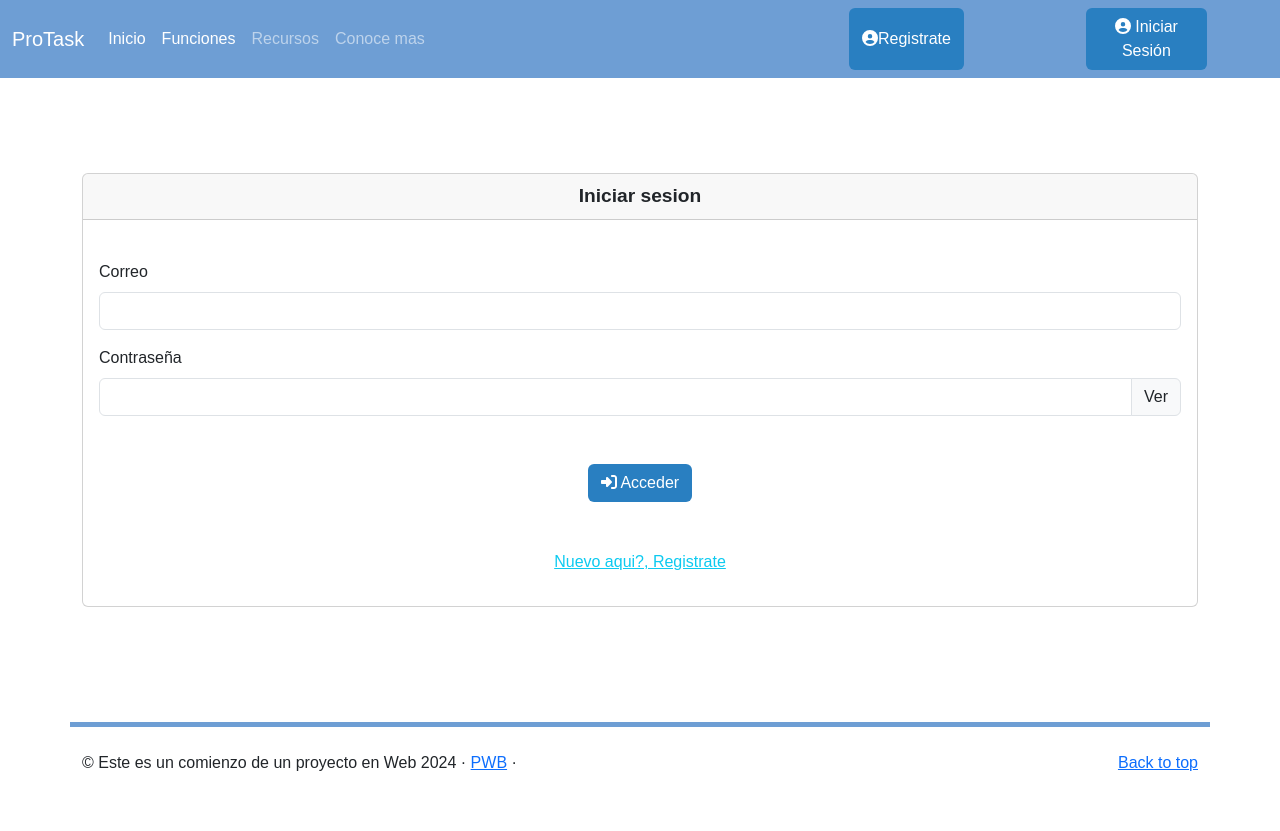
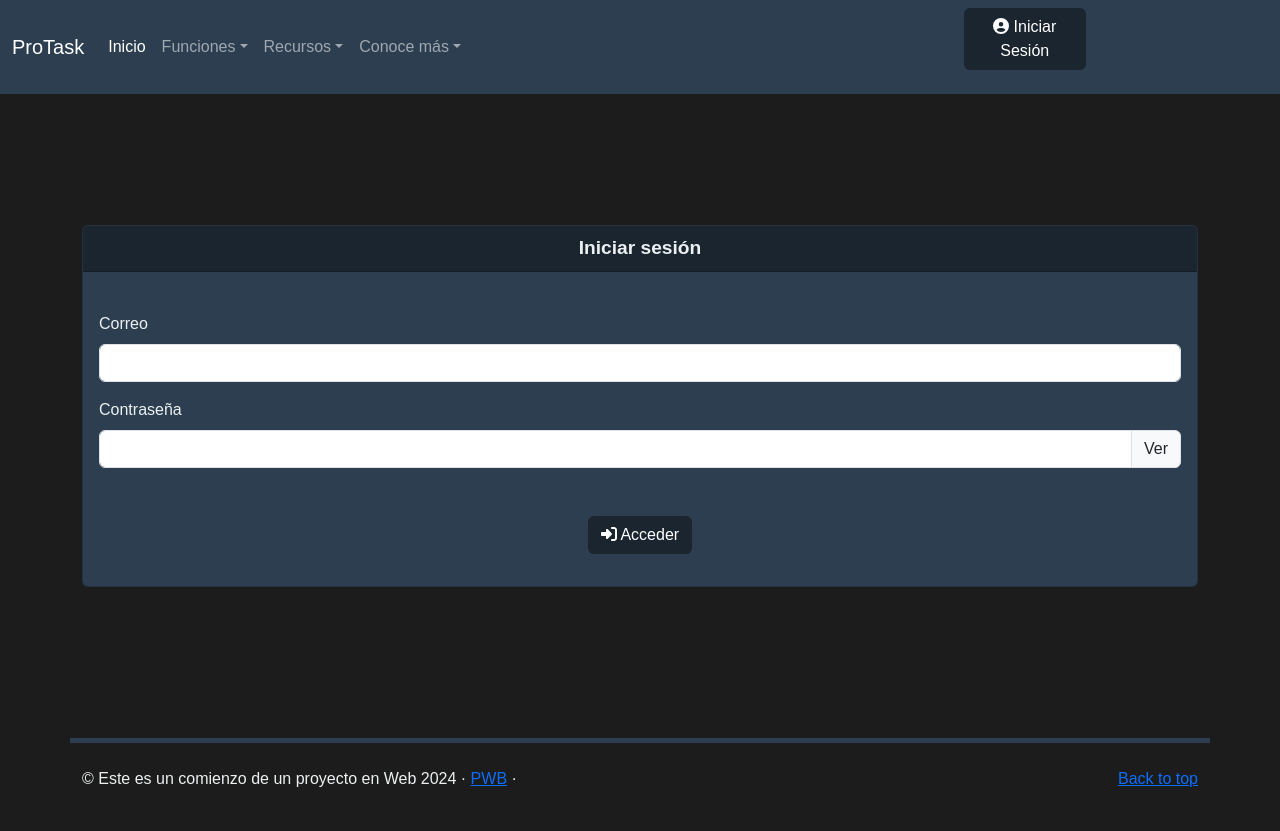
Before and after one commit to AbMonts/RepoWebProyecto, a PHP site: page /login.php in a window 1280 px wide. Before the commit the page ends 771 px from the top, so only its background shows below. Run offline with PHP 8.4, Linux system fonts and the light colour scheme; some libraries are stand-ins or nearby versions.

Commit message:
juntando cambios

```diff
--- a/vistas/css/estilos.css
+++ b/vistas/css/estilos.css
@@ -1,18 +1,12 @@
 :root{
-    --fondo:#6e9ed4 ;
-    --fondo-resalte:#297fc1;
-    --fondo-resalte2:#30bbe1;
+    --fondo:#2c3e50; /* Fondo oscuro */
+    --fondo-resalte:#1a252f; /* Fondo resalte oscuro */
+    --fondo-resalte2:#34495e; /* Fondo resalte2 oscuro */
 }
+
 .bg-pink{
     background-color:var(--fondo);
 }
-.valido {
-    border-color: green;
-  }
-
-  .novalido {
-    border-color: red;
-  }
 
 nav .form-control{
     border-radius: 0;
@@ -38,13 +32,13 @@ nav .dropdown-item:hover {
 }
 
 .btn-pink{
-    background-color: var(--fondo-resalte);
-    color: white;
+    background-color: var(--fondo-resalte) !important;
+    color: white !important;
 }
 
 .btn-pink:hover{
-    background-color: var(--fondo-resalte2);
-    color: white;
+    background-color: var(--fondo-resalte2) !important;
+    color: white !important;
 }
 
 .featurette-divider{
@@ -59,7 +53,6 @@ main{
 footer{
     border-top: 5px solid var(--fondo);
 }
-
 
 form > div > div:not(.input-group){
     display: none;
@@ -79,41 +72,50 @@ form div div.input-group:has(.novalido) ~ div{
 
 form.validado input:invalid, .novalido{
     border: 1px solid red !important;
-
 }
 
 body {
     font-family: Arial, sans-serif;
+    background-color: #1c1c1c; /* Fondo oscuro para el cuerpo */
+    color: #ecf0f1; /* Texto claro */
 }
+
 .container {
     margin-top: 20px;
 }
+
 .search-bar form {
     margin-bottom: 20px;
     display: flex;
     justify-content: center;
 }
+
 .tasks-container {
-    background-color: #8FBC8F;
+    background-color: #34495e; /* Fondo oscuro para tasks-container */
     height: 300px;
     margin-bottom: 20px;
     padding: 20px;
     overflow-y: auto;
 }
+
 .button-group {
     display: flex;
     justify-content: space-between;
 }
+
 .card {
     margin: 0 auto !important;
     height: 100% !important;
+    background-color: #2c3e50; /* Fondo oscuro para las tarjetas */
+    color: #ecf0f1; /* Texto claro para las tarjetas */
 }
-
 
 .card-header {
     text-align: center !important;
     font-size: larger !important;
     font-weight: bold !important;
+    background-color: #1a252f; /* Fondo oscuro para el encabezado de la tarjeta */
+    color: #ecf0f1; /* Texto claro para el encabezado */
 }
 
 .barras{
@@ -123,14 +125,12 @@ body {
 }
 
 .targetasInfo{
-
     display: flex;
     flex-direction: row;
     justify-content: space-around;
-
 }
 
-.card-item{
-    width: 70% !important;
-    height: auto !important;
-  }
+.card .item{
+    flex-grow: 7 !important; /* default 0 */
+    width: 70%;
+}
--- a/vistas/login.php
+++ b/vistas/login.php
@@ -1,3 +1,42 @@
+<?php
+// Always start with session_start() at the very top
+session_start();
+
+// Include required files and initialize variables
+require_once "../datos/DAOUsuario.php";
+require("menuPublico.php");
+
+$error = false;
+$correo = $password = $form_validado = "";
+$mensaje_error = "";
+
+// Process form submission
+if ($_SERVER["REQUEST_METHOD"] == "POST") {
+    $correo = $_POST["txtEmail"];
+    $password = $_POST["txtPassword"];
+
+    if (filter_var($correo, FILTER_VALIDATE_EMAIL) !== false && strlen(trim($password)) > 0) {
+        $dao = new DAOUsuario();
+        $usuario = $dao->autenticar($correo, $password);
+
+        if ($usuario != null) {
+            // If authentication is successful, set session variables and redirect
+            $_SESSION["id"] = $usuario->id;
+            $_SESSION["rol"] = $usuario->rol;
+            header("Location: home.php");
+            exit(); // Ensure script stops executing after redirection
+        } else {
+            $error = true; // If the user is null
+            $mensaje_error = "El correo o la contraseña son incorrectos.";
+        }
+    } else {
+        $form_validado = "validado";
+        $mensaje_error = "Por favor, ingrese un correo válido y una contraseña.";
+    }
+}
+
+// The HTML output starts here
+?>
 <!doctype html>
 <html lang="en">
 
@@ -10,102 +49,50 @@
         integrity="sha512-DTOQO9RWCH3ppGqcWaEA1BIZOC6xxalwEsw9c2QQeAIftl+Vegovlnee1c9QX4TctnWMn13TZye+giMm8e2LwA=="
         crossorigin="anonymous" referrerpolicy="no-referrer" />
     <link rel="stylesheet" href="css/estilos.css">
-
-
 </head>
 
 <body>
     <?php
-    require("menuPublico.php");
-    require_once "../datos/DAOUsuario.php";
+    // Include the navigation menu
+    //require("menuPublico.php");
 
-    $error = false;
-    $correo = $password = $form_validado = "";
-    $mensaje_error = "";
-
-    // Asegúrate de que se han recibido los datos del formulario
-    if ($_SERVER["REQUEST_METHOD"] == "POST") {
-        $correo = $_POST["txtEmail"];
-        $password = $_POST["txtPassword"];
-
-        if (filter_var($correo, FILTER_VALIDATE_EMAIL) !== false && strlen(trim($password)) > 0) {
-            $dao = new DAOUsuario();
-            $usuario = $dao->autenticar($correo, $password);
-
-            if ($usuario != null) {
-                session_start();
-                $_SESSION["id"] = $usuario->id;
-                $_SESSION["rol"] = $usuario->rol;
-                header("Location: home.php");
-                exit();
-            } else {
-                $error = true; // Si el usuario es null
-                $mensaje_error = "El correo o la contraseña son incorrectos.";
-            }
-        } else {
-            $form_validado = "validado";
-            $mensaje_error = "Por favor, ingrese un correo válido y una contraseña.";
-        }
-    }
-
-    // Si hay un error, se mostrará el mensaje correspondiente
+    // If there was an error, display it here
     if ($error) {
         echo "<div class='alert alert-danger'>$mensaje_error</div>";
     }
     ?>
-
     <main class="d-flex">
         <div class="container my-4 align-self-center">
             <div class="card">
                 <div class="card-header">
-                    Iniciar sesion
+                    Iniciar sesión
                 </div>
                 <div class="card-body">
                     <form method="post" class="<?= $form_validado ?>">
                         <div class="mb-3 mt-4">
                             <label for="txtEmail" class="form-label">Correo</label>
                             <input type="email" class="form-control" pattern="^[\w\-\.]+@([\w\-]+\.)+[\w\-]{2,4}$"
-                                required name="txtEmail" id="txtEmail" value="<?php echo $correo ?>">
+                                required name="txtEmail" id="txtEmail" value="<?= htmlspecialchars($correo) ?>">
                             <div>Ingresa el correo electrónico y que tenga formato válido</div>
                         </div>
                         <div class="mb-3">
                             <label for="txtPassword" class="form-label">Contraseña</label>
                             <div class="input-group">
                                 <input type="password" class="form-control" name="txtPassword" maxlength="50" required
-                                    id="txtPassword" value="<?= $password ?>">
+                                    id="txtPassword" value="<?= htmlspecialchars($password) ?>">
                                 <button class="input-group-text" type="button" id="btnMostrarOcultar">Ver</button>
                             </div>
                             <div>Ingresa la contraseña</div>
                         </div>
-                        <!-- <div class="mb-3 form-check">
-                            <input type="checkbox" class="form-check-input" id="exampleCheck1">
-                            <label class="form-check-label" for="exampleCheck1">Check me out</label>
-                        </div> -->
-                        <?php
-                        if ($error) {
-                        ?>
-                            <div class="alert alert-danger">
-                                Usuario y/o contraseña incorrectos
-                            </div>
-                        <?php
-                        }
-                        ?>
                         <div class="text-center mt-5">
                             <button type="submit" id="btnAceptar" class="btn btn-pink"><i
                                     class="fa-solid fa-right-to-bracket"></i>
                                 Acceder</button>
                         </div>
-
-                        <div class="text-center mt-5 ">
-                        <p><a href="#" class="pe-auto link-info">Nuevo aqui?, Registrate</a></p>
-                        </div>
-
-
                     </form>
                 </div>
             </div>
         </div>
-
     </main>
     <?php require("pie.php"); ?>
 
--- a/vistas/menuPublico.php
+++ b/vistas/menuPublico.php
@@ -1,4 +1,3 @@
-
 <header>
     <nav class="navbar navbar-expand-lg bg-pink navbar-dark">
         <div class="container-fluid">
@@ -12,29 +11,49 @@
                     <li class="nav-item">
                         <a class="nav-link active" aria-current="page" href="index.php">Inicio</a>
                     </li>
-                    <li class="nav-item " >
-                        <a class="nav-link active pe-auto" >Funciones</a>
+                    <li class="nav-item dropdown">
+                        <a class="nav-link dropdown-toggle" href="#" role="button" data-bs-toggle="dropdown"
+                           aria-expanded="false">Funciones</a>
+                        <ul class="dropdown-menu">
+                            <li>
+                                <a class="dropdown-item" href="#">Nota: Una nota es un breve registro de información importante que quieres recordar.</a>
+                            </li>
+                            <li>
+                                <a class="dropdown-item" href="#">Tarea: Una tarea es una actividad específica que debe completarse dentro de un período de tiempo determinado.</a>
+                            </li>
+                        </ul>
                     </li>
-                    <li class="nav-item">
-                        <a class="nav-link">Recursos</a>
+                    <li class="nav-item dropdown">
+                        <a class="nav-link dropdown-toggle" href="#" role="button" data-bs-toggle="dropdown"
+                           aria-expanded="false">Recursos</a>
+                        <ul class="dropdown-menu">
+                            <li><a class="dropdown-item" href="#">Visual Studio</a></li>
+                            <li><a class="dropdown-item" href="#">Bootstrap</a></li>
+                            <li><a class="dropdown-item" href="#">XAMPP</a></li>
+                            <li><a class="dropdown-item" href="#">pgAdmin</a></li>
+                            <li><a class="dropdown-item" href="#">FlexBox</a></li>
+                        </ul>
                     </li>
-                    <li class="nav-item">
-                        <a class="nav-link">Conoce mas</a>
+
+                    <li class="nav-item dropdown">
+                        <a class="nav-link dropdown-toggle" href="#" role="button" data-bs-toggle="dropdown"
+                           aria-expanded="false">Conoce más</a>
+                        <ul class="dropdown-menu">
+                            <li> <!-- Poner el enlace del repositorio    -->
+                                <a class="dropdown-item" href="https://github.com/tu-repo" target="_blank">Visita nuestro GitHub</a>
+                            </li>
+                        </ul>
                     </li>
+
                 </ul>
-
-                <div class="barras col-5" >
-                    <form class="d-flex col-3" action="RegistroUsuarios.php" >
-                            <button class="btn btn-pink ms-auto" type="submit"><i class="fa-solid fa-circle-user"></i>Registrate</button>
-                        </form>
-                        <form class="d-flex col-3" action="login.php" >
-                            <button class="btn btn-pink ms-auto" type="submit"><i class="fa-solid fa-circle-user"></i> Iniciar Sesión</button>
-                        </form>
+                <div class="barras col-5">
+                    <form class="d-flex col-3" action="login.php">
+                        <button class="btn btn-pink ms-auto" type="submit"><i class="fa-solid fa-circle-user"></i> Iniciar Sesión</button>
+                    </form>
                 </div>
-
-
-
             </div>
         </div>
     </nav>
 </header>
+
+<script src="https://cdn.jsdelivr.net/npm/bootstrap@5.3.3/dist/js/bootstrap.bundle.min.js"></script>
```
Also changed, not shown: proTask.sql (+16 -0 lines), vistas/menuPrivado.php (line endings or trailing spaces).
